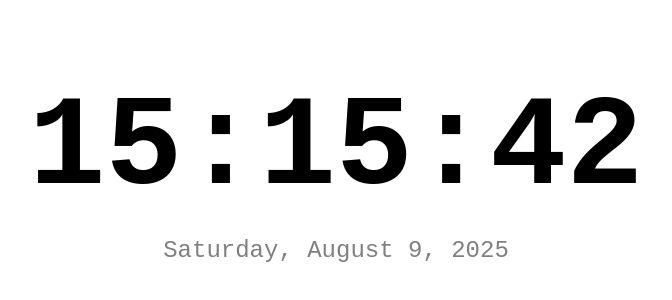
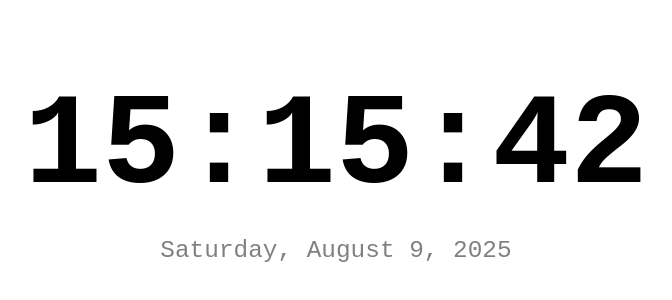
Before and after one commit to ReyanshM2907/24-Hour-clock, a plain HTML site: page index.html in a window 1280 px wide. Shown: the part 214-514 px from the top of the page, 304-976 px from the left. Drawn offline with Linux system fonts and the light colour scheme.

Commit message:
Update style.css
Replaced absolute font size with relative size. Removed the redundant parts of the code

```diff
--- a/style.css
+++ b/style.css
@@ -1,9 +1,6 @@
 body {
     margin: 0;
     background: white;
-    display: flex;
-    justify-content: center;
-    align-items: center;
     height: 100vh;
     font-family: 'Courier New', Courier, monospace;
 }
@@ -13,7 +10,7 @@ body {
 }
 
 #time {
-    font-size: 8rem; /* large time */
+    font-size: 16.25vh; /* large time */
     font-weight: bold;
     color: black;
     line-height: 1;
@@ -22,7 +19,7 @@ body {
 }
 
 #date {
-    font-size: 1.5rem; /* smaller date */
+    font-size: 3.05vh; /* smaller date */
     font-weight: normal;
     color: gray;
     margin-top: 0.5rem;
```
